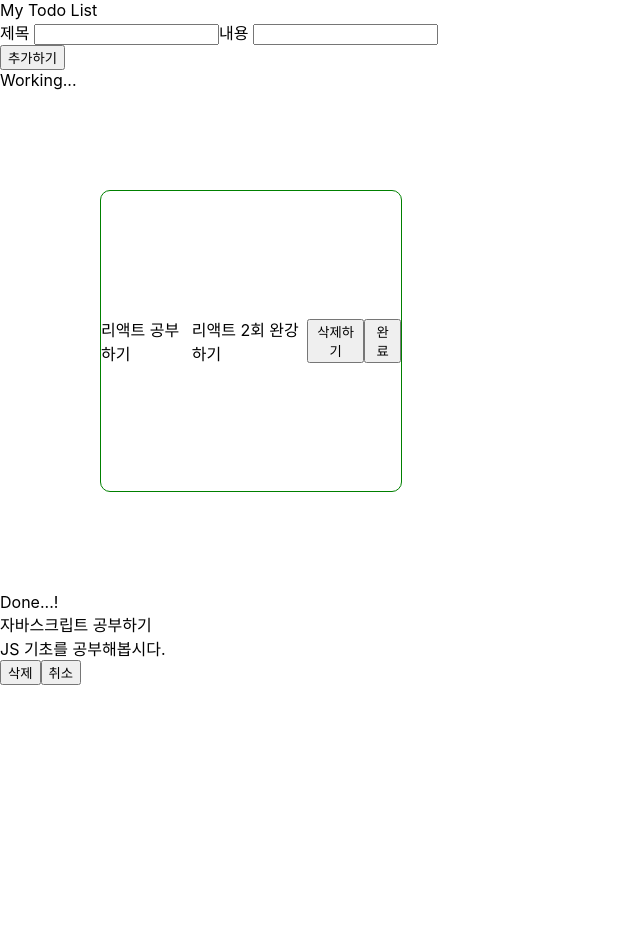
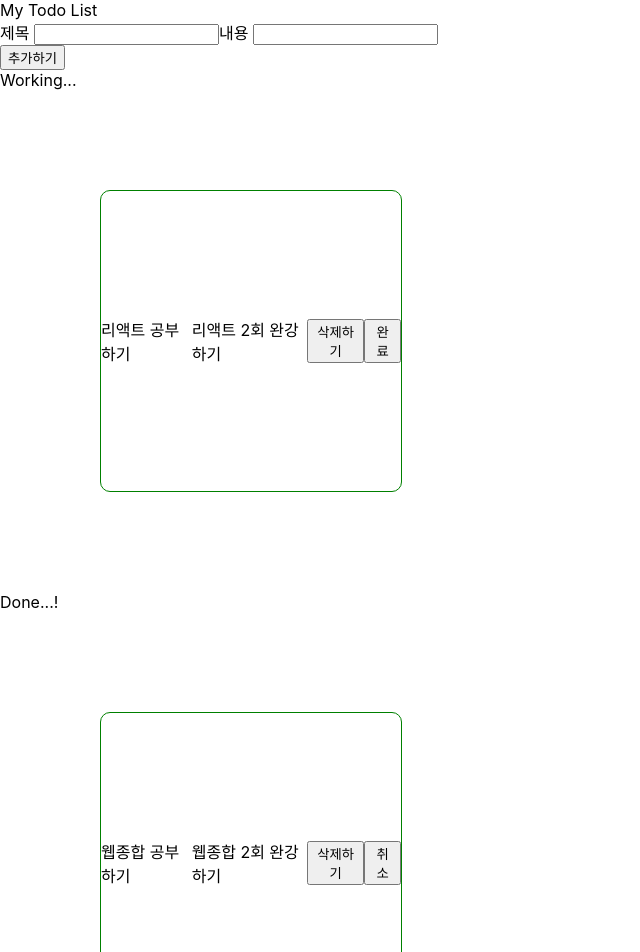
Before and after one commit to KyeongyeonKim/todo-list, a React (Create React App) app: page / in a window 1280 px wide. Shown: the top 952 px of the page, without its empty margins (0-640 px from the left). Before the commit the page ends 800 px from the top, so only its background shows below. Built offline with nearby package versions, Linux system fonts and the light colour scheme.

Commit message:
[Feat] working, done deleteBtnHandler 삭제버튼 구현

```diff
--- a/src/App.jsx
+++ b/src/App.jsx
@@ -10,8 +10,17 @@ function App() {
       isDone: false,
     },
   ]);
+  const [doneList, setDoneList] = useState([
+    {
+      id: 0,
+      title: "웹종합 공부하기",
+      content: "웹종합 2회 완강하기",
+      isDone: true,
+    },
+  ]);
   const [title, setTitle] = useState("");
   const [content, setContent] = useState("");
+  const [isDone, setIsDone] = useState("false");
 
   const titleHandler = (event) => {
     setTitle(event.target.value);
@@ -19,7 +28,7 @@ function App() {
   const contentHandler = (event) => {
     setContent(event.target.value);
   };
-  const addListHandler = () => {
+  const addBtnHandler = () => {
     const newList = {
       id: todoList.length + 1,
       title,
@@ -29,11 +38,22 @@ function App() {
     setTodoList([...todoList, newList]);
   };
 
-  const deleteListHandler = (id) => {
+  const deleteBtnHandler = (id, isDone) => {
     // filter를 사용해서 조건에 해당하는 것만 출력! 클릭한것의 id와 같지 않으면 출력!
-    const newList = todoList.filter((list) => list.id !== id);
-    setTodoList(newList);
+    if (isDone === false) {
+      const newList = todoList.filter((list) => list.id !== id);
+      setTodoList(newList);
+    } else {
+      const newList = doneList.filter((list) => list.id !== id);
+      setDoneList(newList);
+    }
   };
+
+  // 완료/취소 버튼
+  // 버튼을 누르면 isdone의 값을 바꿔준다.
+  // const onChangeHandler =(id)=>{
+
+  // }
 
   return (
     <div>
@@ -42,7 +62,7 @@ function App() {
         제목 <input type="text" value={title} onChange={titleHandler} />
         내용 <input type="text" value={content} onChange={contentHandler} />
       </div>
-      <button onClick={addListHandler}>추가하기</button>
+      <button onClick={addBtnHandler}>추가하기</button>
       <div>Working...</div>
       <div className="app-style">
         {todoList.map((list) => {
@@ -50,7 +70,7 @@ function App() {
             <div key={list.id} className="component-style">
               <div>{list.title}</div>
               <div>{list.content}</div>
-              <button onClick={() => deleteListHandler(list.id)}>
+              <button onClick={() => deleteBtnHandler(list.id, list.isDone)}>
                 삭제하기
               </button>
               <button>완료</button>
@@ -60,11 +80,19 @@ function App() {
       </div>
 
       <div>Done...!</div>
-      <div>
-        <div>자바스크립트 공부하기</div>
-        <div>JS 기초를 공부해봅시다.</div>
-        <button>삭제</button>
-        <button>취소</button>
+      <div className="app-style">
+        {doneList.map((list) => {
+          return (
+            <div key={list.id} className="component-style">
+              <div>{list.title}</div>
+              <div>{list.content}</div>
+              <button onClick={() => deleteBtnHandler(list.id, list.isDone)}>
+                삭제하기
+              </button>
+              <button>취소</button>
+            </div>
+          );
+        })}
       </div>
     </div>
   );
```
